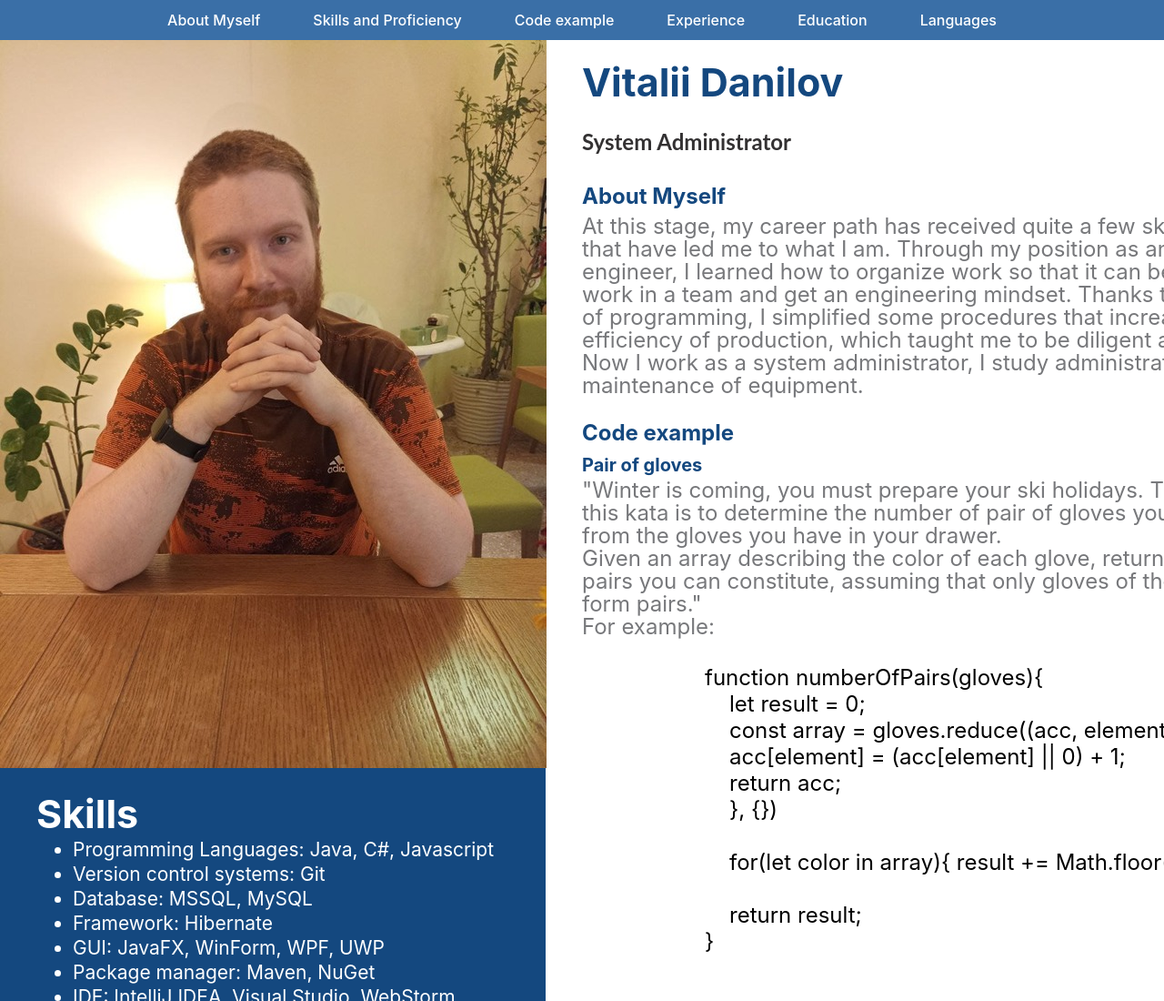
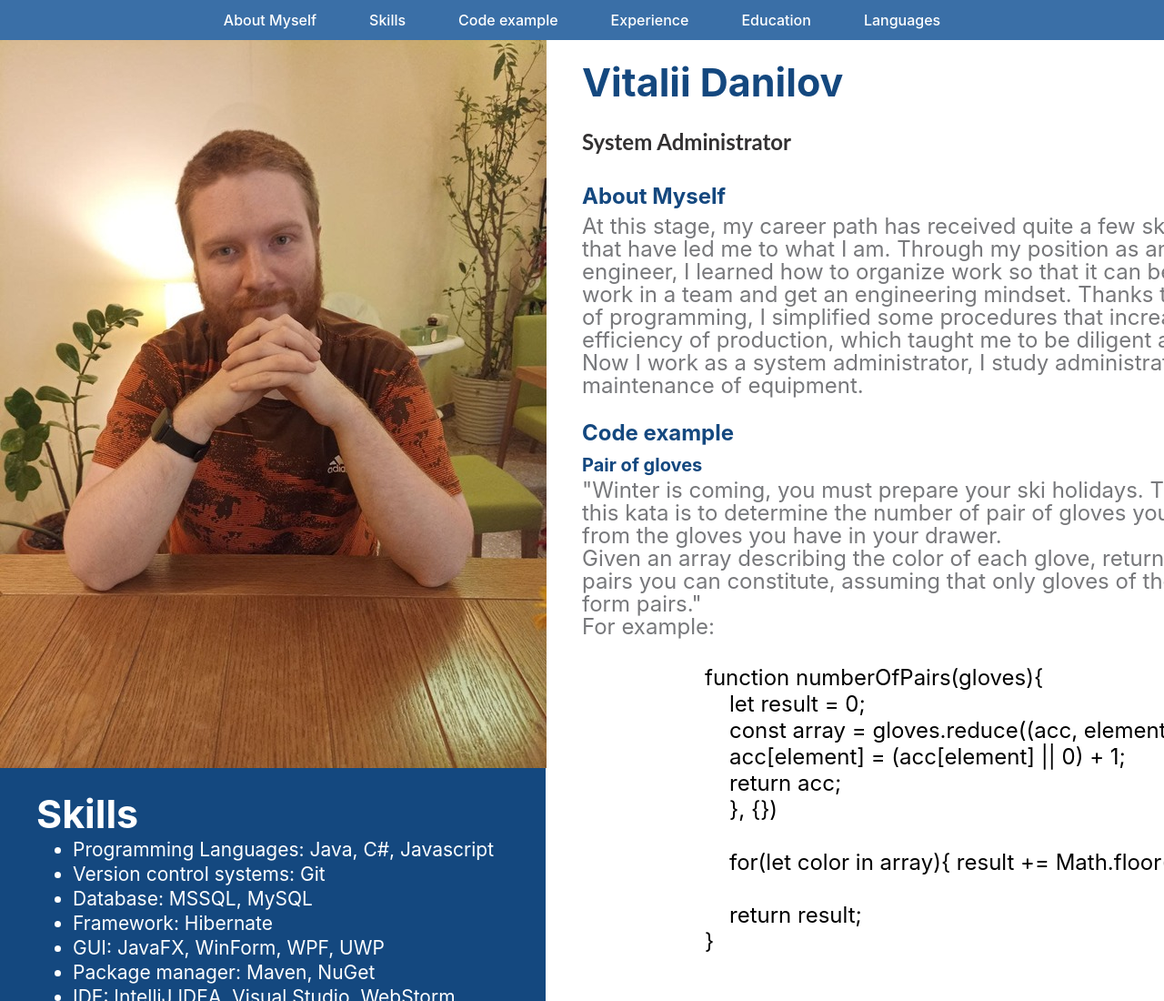
Before and after one commit to Vitalii23/rsschool-cv, a plain HTML site: page index.html in a window 1280 px wide. Shown: the top 1100 px of the page at 91% size. Drawn offline with Linux system fonts and the light colour scheme.

Commit message:
fix: refactor name navbar "Skills and Proficiency" => "Skills"

```diff
--- a/index.html
+++ b/index.html
@@ -15,7 +15,7 @@
                     <a href="#about">About Myself</a>
                 </li>
                 <li>
-                    <a href="#skill">Skills and Proficiency</a>
+                    <a href="#skill">Skills</a>
                 </li>
                 <li>
                     <a href="#example">Code example</a>
```
